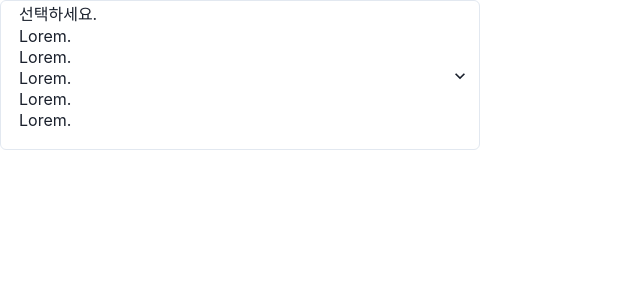
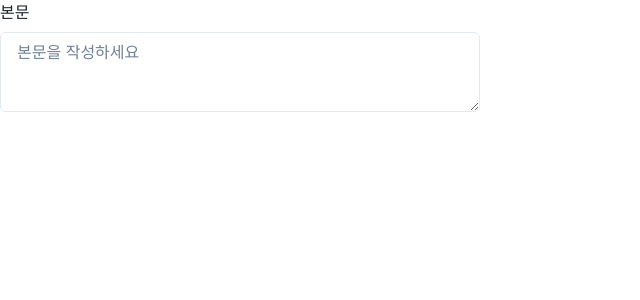
Before and after one commit to Nighteast/react20231031, a React (Create React App) app: page / in a window 1280 px wide. Shown: the top 300 px of the page, without its empty margins (0-640 px from the left). Built offline with nearby package versions, Linux system fonts and the light colour scheme.

Commit message:
Textarea 사용

```diff
--- a/src/App.js
+++ b/src/App.js
@@ -1,18 +1,13 @@
 import React from "react";
-import { Box, FormControl, Select } from "@chakra-ui/react";
+import { Box, FormControl, FormLabel, Textarea } from "@chakra-ui/react";
 
 function App(props) {
   return (
     <div>
       <Box w={"480px"}>
         <FormControl>
-          <Select placeholder="선택하세요." multiple h={"150px"}>
-            <option value="value1">Lorem.</option>
-            <option value="value2">Lorem.</option>
-            <option value="value3">Lorem.</option>
-            <option value="value4">Lorem.</option>
-            <option value="value5">Lorem.</option>
-          </Select>
+          <FormLabel>본문</FormLabel>
+          <Textarea placeholder="본문을 작성하세요"></Textarea>
         </FormControl>
       </Box>
     </div>
```
